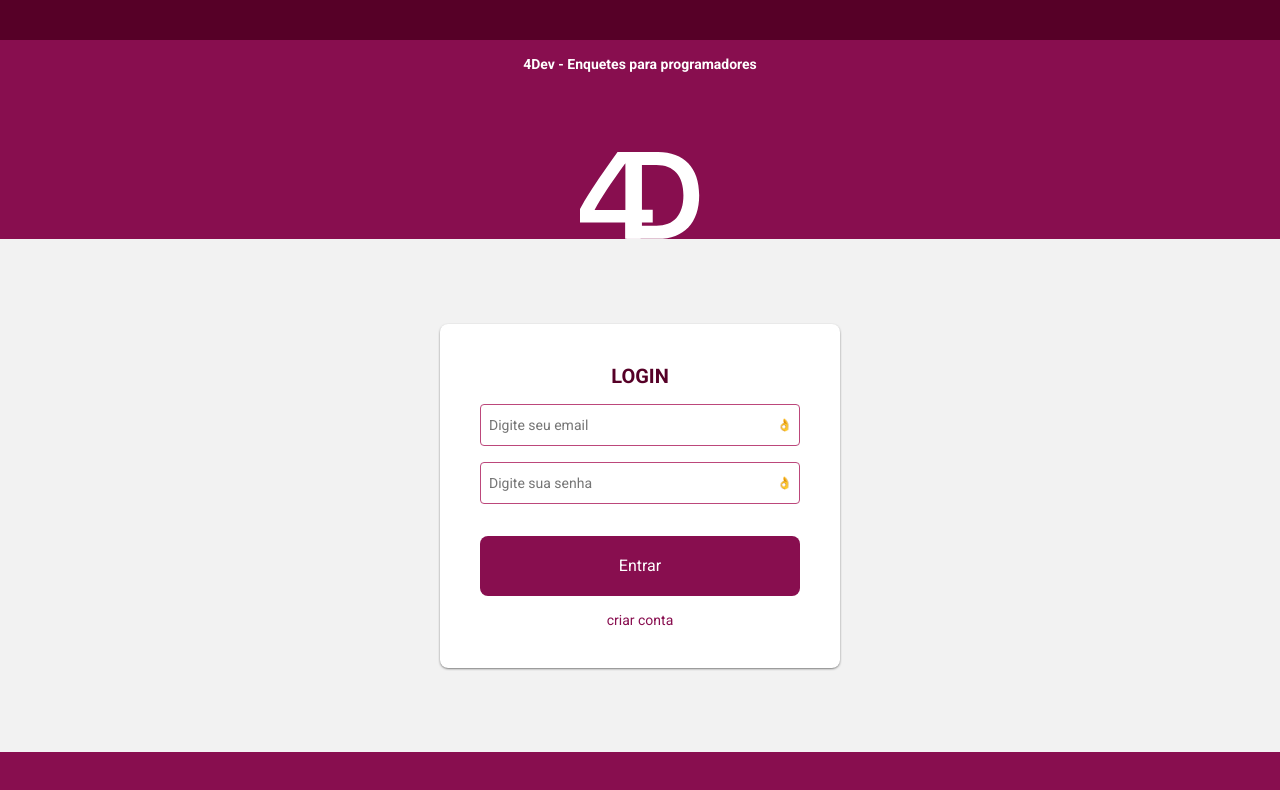
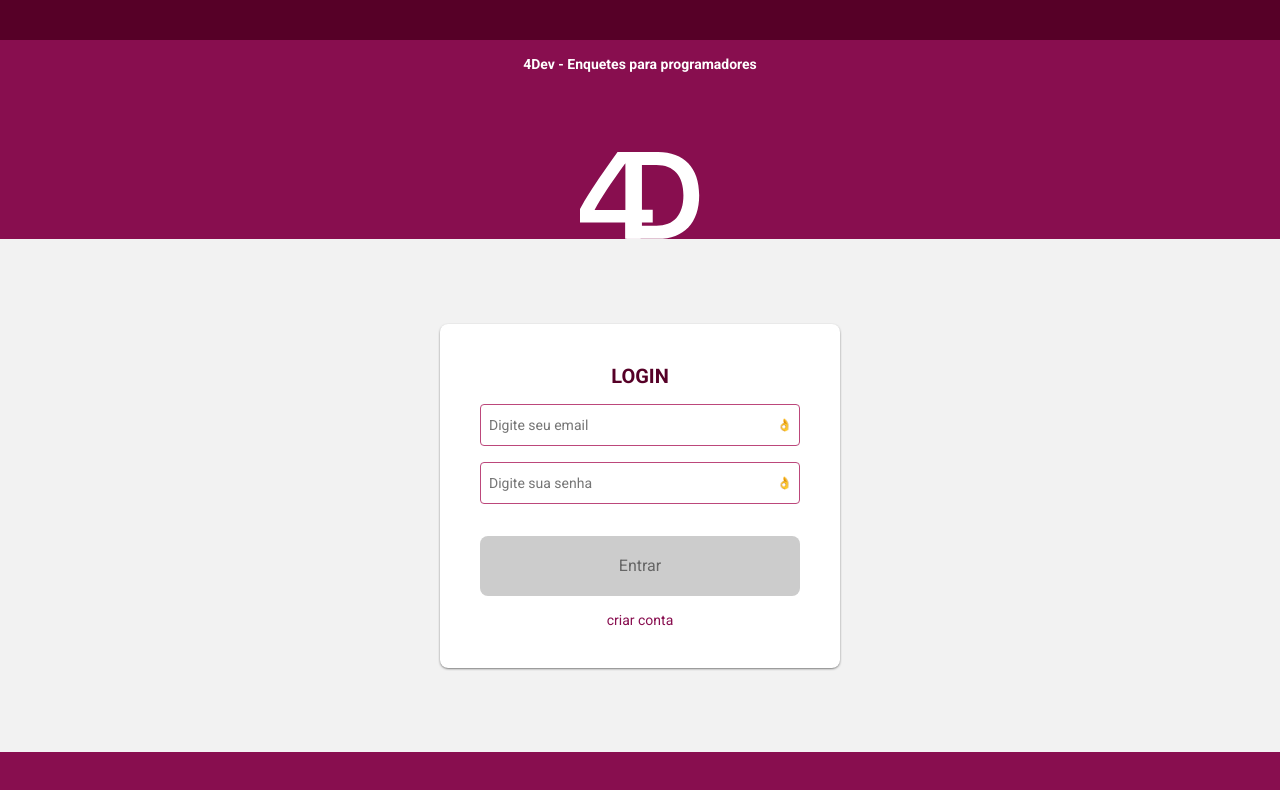
Before and after one commit to mfortunat0/clean-react-course, a React app: page /login in a window 1280 px wide. Shown: the top 790 px of the page. Built offline with nearby package versions, Linux system fonts and the light colour scheme.

Commit message:
feat: ensure login starts with submit button disabled

```diff
--- a/src/presentation/pages/login/login-styles.scss
+++ b/src/presentation/pages/login/login-styles.scss
@@ -24,6 +24,14 @@
     }
     .submit{
       margin-top: 32px;
+
+      &:disabled{
+        background-color: $disabledBackground;
+        color: $disabledColor;
+        &:hover{
+          opacity: 1;
+        }
+      }
     }
     .link{
       text-align: center;
--- a/src/presentation/pages/login/login.tsx
+++ b/src/presentation/pages/login/login.tsx
@@ -26,7 +26,12 @@
             name="password"
             placeholder="Digite sua senha"
           />
-          <button className={Styles.submit} type="submit">
+          <button
+            data-testid="submit"
+            disabled
+            className={Styles.submit}
+            type="submit"
+          >
             Entrar
           </button>
           <span className={Styles.link}>Criar conta</span>
--- a/src/presentation/styles/colors.scss
+++ b/src/presentation/styles/colors.scss
@@ -4,3 +4,5 @@
 $primary: #880e4f;
 $primaryDark: #560027;
 $primaryLight: #bc477b;
+$disabledBackground: #ccc;
+$disabledColor: #666
```
